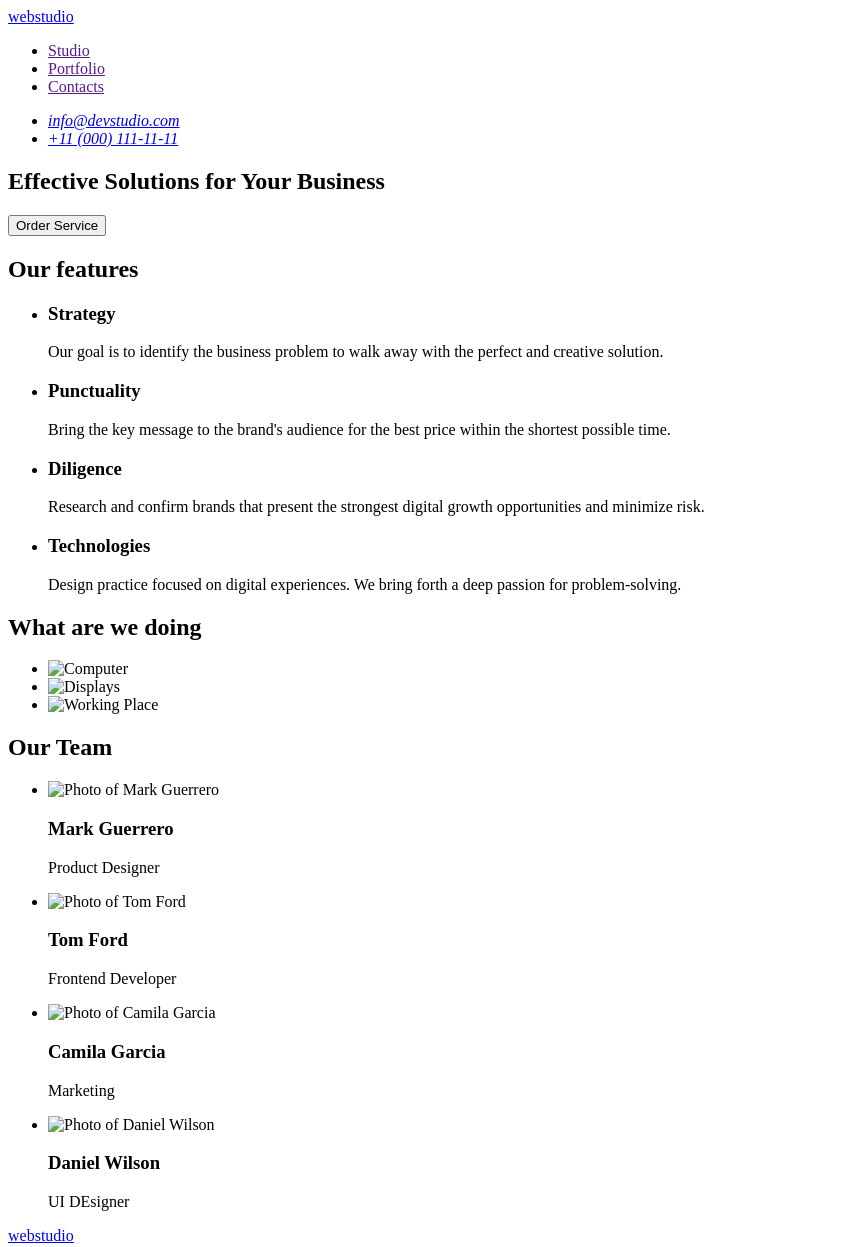
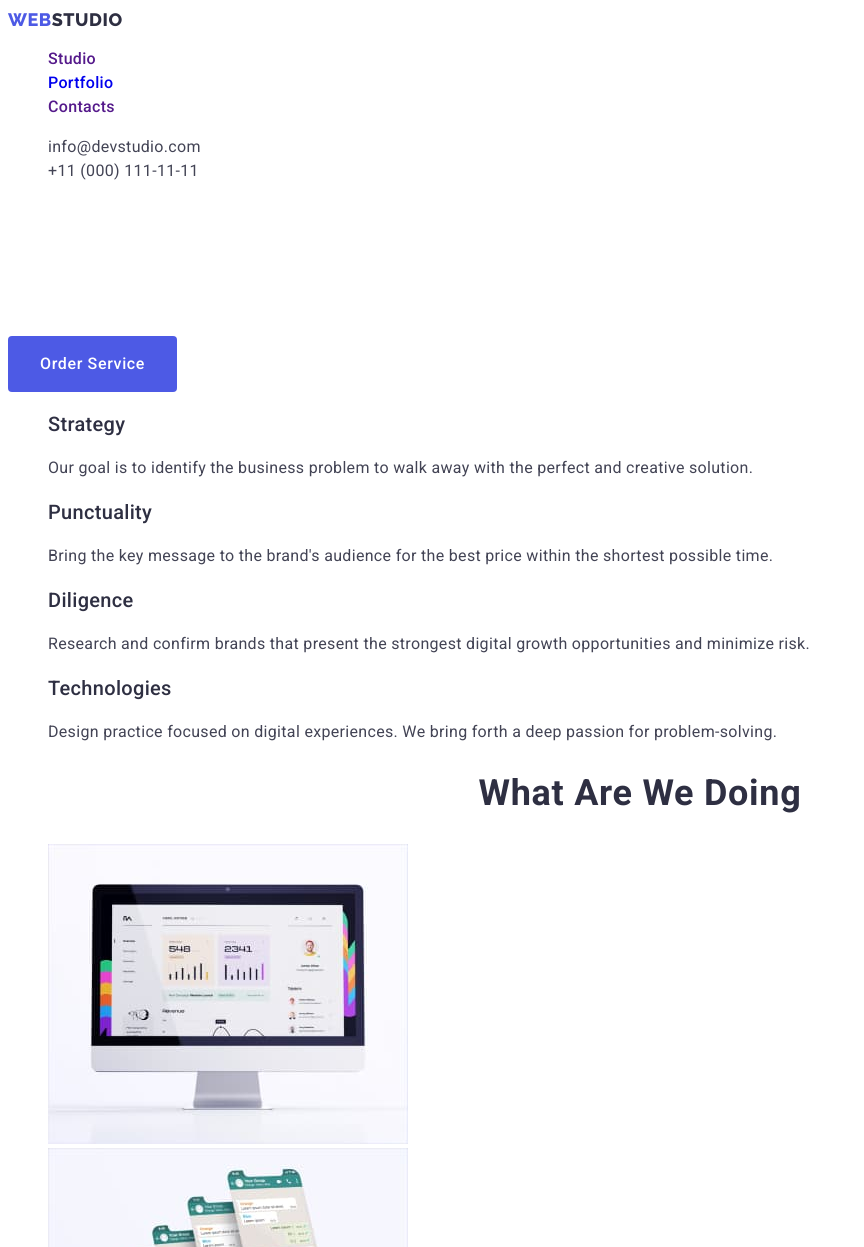
Before and after one commit to Supreme-cake-being/goit-markup-hw-02, a plain HTML site: page index.html in a window 1280 px wide. Shown: the top 1247 px of the page, without its empty margins (0-864 px from the left). Drawn offline with Linux system fonts and the light colour scheme.

Commit message:
Add files via upload

```diff
--- /dev/null
+++ b/css/styles.css
@@ -0,0 +1,189 @@
+:root {
+  --primary-text-color: #434455;
+  --title-text-color: #2e2f42;
+  --hero-text-color: #ffffff;
+  --white: #ffffff;
+  --footer-logo-color: #f4f4fd;
+  --footer-text-color: #e7e9fc;
+  --accent-color: #4d5ae5;
+  --portfolio-button-bgc: #404bbf;
+}
+
+body {
+  color: var(--primary-text-color);
+  font-family: 'Roboto', sans-serif;
+  letter-spacing: 0.02em;
+}
+
+/* .section:nth-child(4) {
+  background-color: var(--footer-text-color);
+} */
+
+.section-title {
+  color: var(--title-text-color);
+  font-weight: 700;
+  font-size: 36px;
+  line-height: 1.11;
+  text-align: center;
+  letter-spacing: 0.02em;
+  text-transform: capitalize;
+}
+
+.link {
+  text-decoration: none;
+}
+
+.link:hover,
+.link:focus {
+  color: var(--accent-color);
+}
+
+.list {
+  list-style: none;
+}
+
+.button {
+  font-family: 'Roboto', sans-serif;
+  font-weight: 500;
+  font-size: 16px;
+  line-height: 1.5;
+  letter-spacing: 0.04em;
+
+  border-radius: 4px;
+  border: none;
+}
+
+/* Logo */
+.logo {
+  color: var(--accent-color);
+  text-transform: uppercase;
+  text-decoration: none;
+  font-family: 'Raleway', sans-serif;
+  font-weight: 800;
+  font-size: 18px;
+  line-height: 1.3;
+  letter-spacing: 0.03em;
+}
+
+.logo-header {
+  color: var(--title-text-color);
+}
+
+.logo-footer {
+  color: var(--footer-logo-color);
+}
+
+/* Site nav */
+.site-nav {
+  color: var(--title-text-color);
+  font-weight: 500;
+  font-size: 16px;
+  line-height: 1.5;
+}
+
+.contacts {
+  font-size: 16px;
+  line-height: 1.5;
+}
+
+.contacts-link {
+  font-style: normal;
+  color: var(--primary-text-color);
+}
+
+/* Hero */
+.hero-title {
+  font-weight: 700;
+  font-size: 56px;
+  line-height: 1.07;
+  text-align: center;
+  color: var(--hero-text-color);
+}
+
+.hero .button {
+  color: var(--hero-text-color);
+
+  background-color: #4d5ae5;
+  padding: 16px 32px 16px 32px;
+}
+
+.hero .button:hover,
+.hero .button:focus {
+  background-color: var(--footer-text-color);
+  border-color: var(--accent-color);
+}
+
+/* Our features */
+.hidden {
+  display: none;
+}
+
+.feature-list-item p {
+  font-size: 16px;
+  line-height: 1.5;
+}
+
+.feature-list-item h3 {
+  color: var(--title-text-color);
+  font-weight: 500;
+  font-size: 20px;
+  line-height: 1.2;
+}
+
+/* What are we doing */
+
+/* Team */
+.team-list-item h3 {
+  color: var(--title-text-color);
+  font-weight: 500;
+  font-size: 20px;
+  line-height: 1.2;
+}
+
+.team-list-item p {
+  font-size: 16px;
+  line-height: 1.5;
+}
+
+/* Footer */
+footer {
+  background-color: var(--title-text-color);
+}
+footer p {
+  color: var(--footer-text-color);
+  font-size: 16px;
+  line-height: 1.5;
+}
+
+/* Portfolio */
+
+/* Filter */
+.filter .button {
+  padding: 12px 24px 12px 24px;
+}
+
+.filter .button:hover,
+.filter .button:focus {
+  color: var(--white);
+  background-color: var(--portfolio-button-bgc);
+  border-radius: 4px;
+}
+
+.button-text {
+  font-weight: 500;
+  font-size: 16px;
+  line-height: 1.5;
+}
+
+/* Project list */
+.project-list h2 {
+  color: var(--title-text-color);
+  font-weight: 500;
+  font-size: 20px;
+  line-height: 1.2;
+}
+
+.project-list p {
+  font-size: 16px;
+  line-height: 1.5;
+}
--- a/index.html
+++ b/index.html
@@ -4,32 +4,42 @@
     <meta charset="UTF-8" />
     <meta http-equiv="X-UA-Compatible" content="IE=edge" />
     <meta name="viewport" content="width=device-width, initial-scale=1.0" />
-    <link rel="stylesheet" href="./styles/styles.css" />
+    <link rel="stylesheet" href="./css/styles.css" />
+
+    <link rel="preconnect" href="https://fonts.googleapis.com" />
+    <link rel="preconnect" href="https://fonts.gstatic.com" crossorigin />
+    <link
+      href="https://fonts.googleapis.com/css2?family=Raleway:wght@800&family=Roboto:wght@400;500;700;900&display=swap"
+      rel="stylesheet"
+    />
+
     <title>Studio</title>
   </head>
 
   <body>
     <header>
-      <nav class="site-nav">
-        <a href="/" class="logo"><span>web</span>studio</a>
+      <nav>
+        <a href="./index.html" class="logo"
+          >web<span class="logo-header">studio</span></a
+        >
 
-        <ul>
-          <li><a href="">Studio</a></li>
-          <li><a href="">Portfolio</a></li>
-          <li><a href="">Contacts</a></li>
+        <ul class="site-nav list">
+          <li><a href="" class="link">Studio</a></li>
+          <li><a href="./portfolio.html" class="link">Portfolio</a></li>
+          <li><a href="" class="link">Contacts</a></li>
         </ul>
       </nav>
 
       <address class="contacts">
-        <ul class="contacts-list">
+        <ul class="list">
           <li>
-            <a href="mailto:info@devstudio.com" class="contacts-list-item"
+            <a href="mailto:info@devstudio.com" class="link contacts-link"
               >info@devstudio.com</a
             >
           </li>
 
           <li>
-            <a href="tel:+110001111111" class="contacts-list-item"
+            <a href="tel:+110001111111" class="link contacts-link"
               >+11 (000) 111-11-11</a
             >
           </li>
@@ -40,41 +50,41 @@
     <main>
       <!-- Hero -->
       <section class="hero">
-        <h1>Effective Solutions for Your Business</h1>
-        <button type="button">Order Service</button>
+        <h1 class="hero-title">Effective Solutions for Your Business</h1>
+        <button type="button" class="button">Order Service</button>
       </section>
 
       <!-- Our features -->
-      <section class="features">
-        <h2>Our features</h2>
+      <section class="section">
+        <h2 class="section-title hidden">Our features</h2>
 
-        <ul class="features-list">
-          <li class="features-list-item">
-            <h3>Strategy</h3>
+        <ul class="feature-list list">
+          <li class="feature-list-item">
+            <h3 class="title">Strategy</h3>
             <p>
               Our goal is to identify the business problem to walk away with the
               perfect and creative solution.
             </p>
           </li>
 
-          <li class="features-list-item">
-            <h3>Punctuality</h3>
+          <li class="feature-list-item">
+            <h3 class="title">Punctuality</h3>
             <p>
               Bring the key message to the brand's audience for the best price
               within the shortest possible time.
             </p>
           </li>
 
-          <li class="features-list-item">
-            <h3>Diligence</h3>
+          <li class="feature-list-item">
+            <h3 class="title">Diligence</h3>
             <p>
               Research and confirm brands that present the strongest digital
               growth opportunities and minimize risk.
             </p>
           </li>
 
-          <li class="features-list-item">
-            <h3>Technologies</h3>
+          <li class="feature-list-item">
+            <h3 class="title">Technologies</h3>
             <p>
               Design practice focused on digital experiences. We bring forth a
               deep passion for problem-solving.
@@ -84,13 +94,13 @@
       </section>
 
       <!-- What are we doing -->
-      <section class="doing">
-        <h2>What are we doing</h2>
+      <section class="section">
+        <h2 class="section-title">What are we doing</h2>
 
-        <ul class="doing-list">
+        <ul class="list">
           <li class="doing-list-item">
             <img
-              src="./images/section-2/computer.jpg"
+              src="./images/main_page/section-2/computer.jpg"
               alt="Computer"
               width="360"
             />
@@ -98,7 +108,7 @@
 
           <li class="doing-list-item">
             <img
-              src="./images/section-2/displays.jpg"
+              src="./images/main_page/section-2/displays.jpg"
               alt="Displays"
               width="360"
             />
@@ -106,7 +116,7 @@
 
           <li class="doing-list-item">
             <img
-              src="./images/section-2/working_place.jpg"
+              src="./images/main_page/section-2/working_place.jpg"
               alt="Working Place"
               width="360"
             />
@@ -115,13 +125,13 @@
       </section>
 
       <!-- Team -->
-      <section class="team">
-        <h2>Our Team</h2>
+      <section class="section">
+        <h2 class="section-title">Our Team</h2>
 
-        <ul class="team-list">
+        <ul class="list">
           <li class="team-list-item">
             <img
-              src="./images/section-3/mark_guerrero.jpg"
+              src="./images/main_page/section-3/mark_guerrero.jpg"
               alt="Photo of Mark Guerrero"
               width="264"
             />
@@ -131,7 +141,7 @@
 
           <li class="team-list-item">
             <img
-              src="./images/section-3/tom_ford.jpg"
+              src="./images/main_page/section-3/tom_ford.jpg"
               alt="Photo of Tom Ford"
               width="264"
             />
@@ -141,7 +151,7 @@
 
           <li class="team-list-item">
             <img
-              src="./images/section-3/camila_garcia.jpg"
+              src="./images/main_page/section-3/camila_garcia.jpg"
               alt="Photo of Camila Garcia"
               width="264"
             />
@@ -151,7 +161,7 @@
 
           <li class="team-list-item">
             <img
-              src="./images/section-3/daniel_wilson.jpg"
+              src="./images/main_page/section-3/daniel_wilson.jpg"
               alt="Photo of Daniel Wilson"
               width="264"
             />
@@ -163,7 +173,9 @@
     </main>
 
     <footer>
-      <a href="/" class="logo"><span>web</span>studio</a>
+      <a href="./index.html" class="logo"
+        >web<span class="logo-footer">studio</span></a
+      >
       <p>
         Increase the flow of customers and sales for your business with digital
         marketing & growth solutions.
```
Also changed, not shown: portfolio.html (added, +190 -0 lines), images/main_page/section-2/computer.jpg (added), images/main_page/section-2/displays.jpg (added), images/main_page/section-2/working_place.jpg (added), images/main_page/section-3/camila_garcia.jpg (added), images/main_page/section-3/daniel_wilson.jpg (added), images/main_page/section-3/mark_guerrero.jpg (added), images/main_page/section-3/tom_ford.jpg (added), images/portfolio/banking_app.jpg (added), images/portfolio/cashless_payment.jpg (added), images/portfolio/fresh_cofee.jpg (added), images/portfolio/instagram_stories_concept.jpg (added), images/portfolio/meditation_app.jpg (added), images/portfolio/online_courses.jpg (added), 3 more files.
